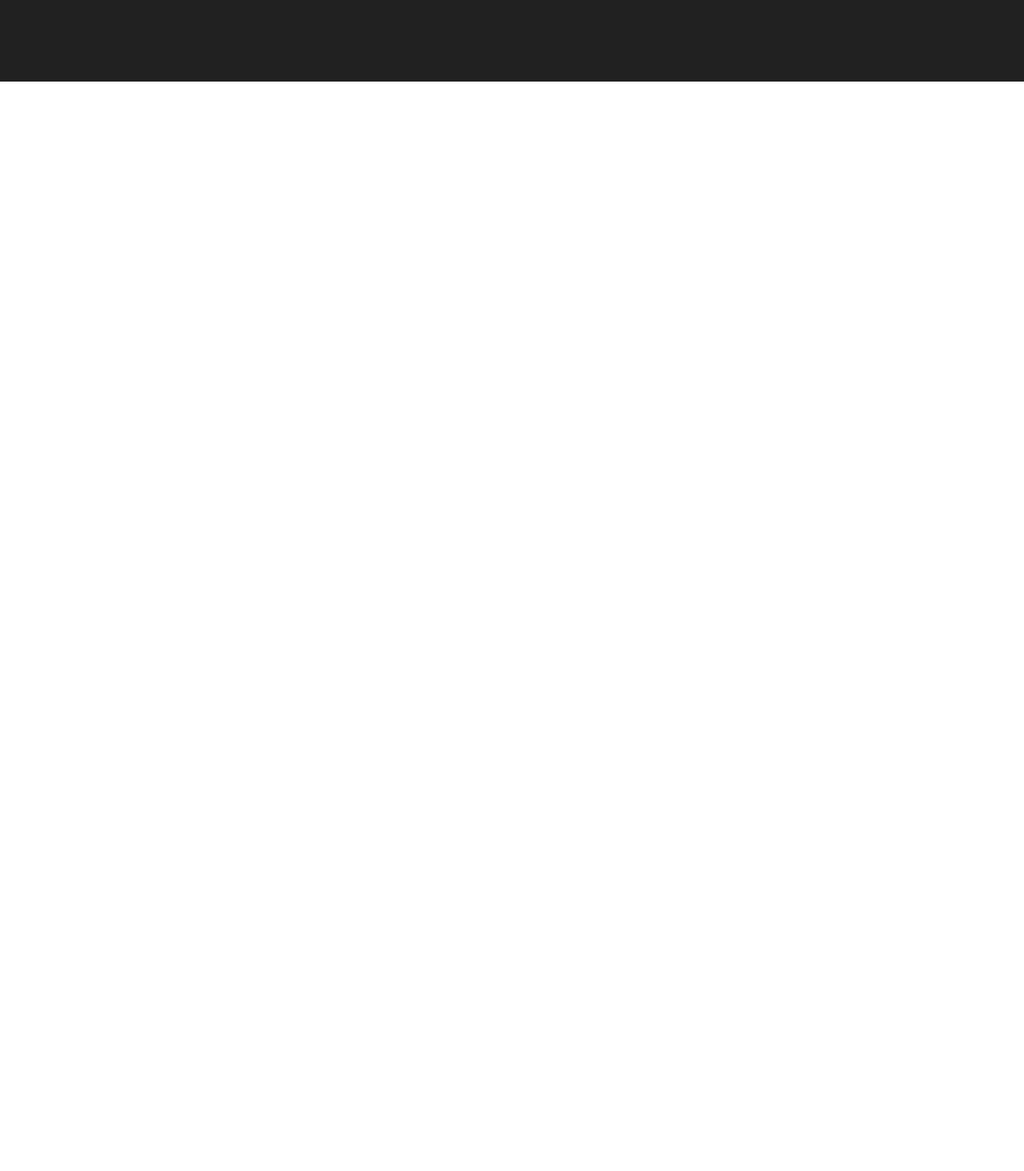
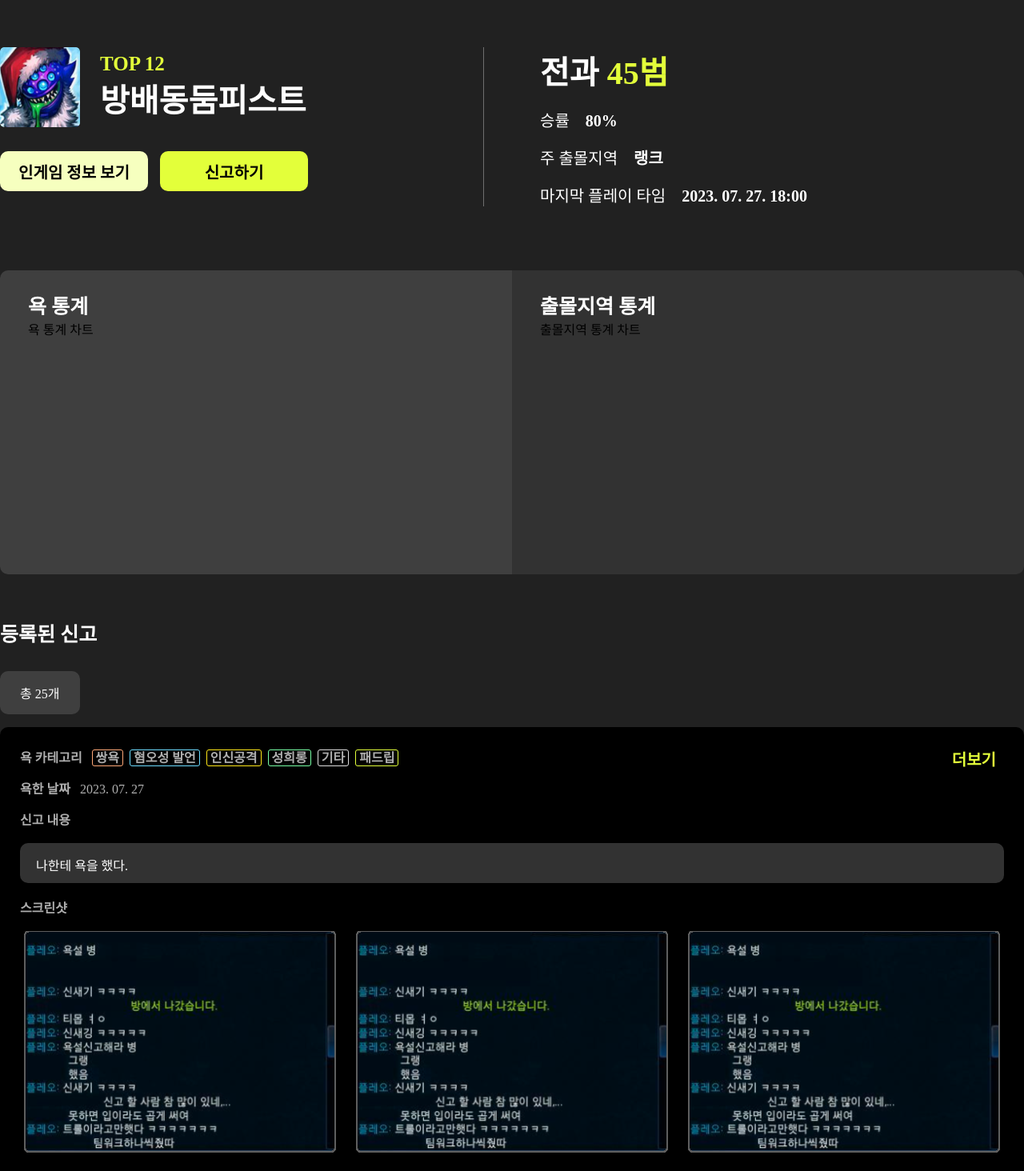
Before and after one commit to diedielolorg/diediefrontend, a React (Create React App) app: page /userinfo in a window 1280 px wide. Shown: the part 104-1568 px from the top of the page at 80% size. Before the commit the page ends 800 px from the top, so only its background shows below. Built offline with nearby package versions, Linux system fonts and the light colour scheme; a web font is replaced by a local one.

Commit message:
Design : 유저 정보 페이지 레이아웃 작업 완료

```diff
--- /dev/null
+++ b/src/assets/index.js
@@ -0,0 +1,5 @@
+import ScreenShot from './ScreenShot.svg'
+import temporaryImg from './temporaryImg.svg'
+import reportImg from './reportImg.svg'
+
+export { ScreenShot, temporaryImg, reportImg }
--- a/src/pages/UserInfo.tsx
+++ b/src/pages/UserInfo.tsx
@@ -1,7 +1,297 @@
 import React from 'react'
+import { styled } from 'styled-components'
+import { temporaryImg, reportImg } from '../assets'
 
 const UserInfo = () => {
-  return <div>{'UserInfo'}</div>
+  return (
+    <WrapDiv>
+      <InfoSection>
+        <div>
+          <UserInfoDiv>
+            <img src={temporaryImg} alt={''} />
+            <div>
+              <h2>{'TOP 12'}</h2>
+              <h1>{'방배동둠피스트'}</h1>
+            </div>
+          </UserInfoDiv>
+          <UserBtnDiv>
+            <button type={'button'}>{'인게임 정보 보기'}</button>
+            <button type={'button'}>{'신고하기'}</button>
+          </UserBtnDiv>
+        </div>
+        <UserRecordDiv>
+          <h1>
+            {'전과'} <strong>{'45범'}</strong>
+          </h1>
+          <h3>
+            {'승률'} <strong>{'80%'}</strong>
+          </h3>
+          <h3>
+            {'주 출몰지역'} <strong>{'랭크'}</strong>
+          </h3>
+          <h3>
+            {'마지막 플레이 타임'} <strong>{'2023. 07. 27. 18:00'}</strong>
+          </h3>
+        </UserRecordDiv>
+      </InfoSection>
+
+      <ChartSection>
+        <SwearWordsDiv>
+          <h2>{'욕 통계'}</h2>
+          <div>{'욕 통계 차트'}</div>
+        </SwearWordsDiv>
+        <RegionDiv>
+          <h2>{'출몰지역 통계'}</h2>
+          <div>{'출몰지역 통계 차트'}</div>
+        </RegionDiv>
+      </ChartSection>
+
+      <ReportSection>
+        <ReportCountDiv>
+          <h2>{'등록된 신고'}</h2>
+          <p>{'총 25개'}</p>
+        </ReportCountDiv>
+        <div>
+          <ReportInfoDiv>
+            {/* // TODO 더보기 옆 아이콘 img vs icon */}
+            <MoreBtn>{'더보기'}</MoreBtn>
+            <div>
+              <span>
+                <strong>{'욕 카테고리'}</strong>
+              </span>
+              <BadgeSpan category={'쌍욕'}>{'쌍욕'}</BadgeSpan>
+              <BadgeSpan category={'혐오성 발언'}>{'혐오성 발언'}</BadgeSpan>
+              <BadgeSpan category={'인신공격'}>{'인신공격'}</BadgeSpan>
+              <BadgeSpan category={'성희롱'}>{'성희롱'}</BadgeSpan>
+              <BadgeSpan category={'기타'}>{'기타'}</BadgeSpan>
+              <BadgeSpan category={'패드립'}>{'패드립'}</BadgeSpan>
+            </div>
+            <div>
+              <span>
+                <strong>{'욕한 날짜'}</strong>
+              </span>
+              <span>{'2023. 07. 27'}</span>
+            </div>
+            <div>
+              <span>
+                <strong>{'신고 내용'}</strong>
+              </span>
+              <p>{'나한테 욕을 했다.'}</p>
+              <span>
+                <strong>{'스크린샷'}</strong>
+              </span>
+              <ReportImgDiv>
+                <img src={reportImg} alt={''} />
+                <img src={reportImg} alt={''} />
+                <img src={reportImg} alt={''} />
+              </ReportImgDiv>
+            </div>
+          </ReportInfoDiv>
+          <PaginationDiv>{/* 페이지네이션 */}</PaginationDiv>
+        </div>
+      </ReportSection>
+    </WrapDiv>
+  )
 }
 
 export default UserInfo
+
+const WrapDiv = styled.div`
+  padding-top: 75px;
+  p,
+  span,
+  h1,
+  h2,
+  h3 {
+    color: ${({ theme }) => theme.color.white};
+  }
+  h1 {
+    font-size: 40px;
+    font-weight: 700;
+  }
+  h2 {
+    font-size: 25px;
+    font-weight: 700;
+  }
+  h3 {
+    font-size: 20px;
+  }
+  strong {
+    font-weight: 700;
+  }
+`
+
+const InfoSection = styled.section`
+  display: flex;
+  & > div {
+    width: 50%;
+  }
+  & > div:nth-child(1) {
+    border-right: 1px solid ${({ theme }) => theme.gray.SF};
+  }
+`
+
+const ChartSection = styled.section`
+  height: 380px;
+  margin-top: 80px;
+  display: flex;
+  & > div {
+    width: 50%;
+    padding: 25px 35px;
+  }
+`
+
+const ReportSection = styled.section`
+  margin-top: 55px;
+  display: flex;
+  flex-direction: column;
+`
+
+const UserInfoDiv = styled.div`
+  display: flex;
+  align-items: center;
+  img {
+    width: 100px;
+    height: 100px;
+    border-radius: 5px;
+  }
+  div {
+    width: 100%;
+    padding: 0 25px;
+  }
+  div > h2 {
+    color: ${({ theme }) => theme.green.basic};
+  }
+`
+
+const UserBtnDiv = styled.div`
+  margin-top: 30px;
+  display: flex;
+  gap: 15px;
+  button {
+    width: 185px;
+    height: 50px;
+    border-radius: 10px;
+    font-size: 20px;
+    font-weight: 700;
+  }
+  button:nth-child(1) {
+    background: ${({ theme }) => theme.green.light};
+  }
+  button:nth-child(2) {
+    background: ${({ theme }) => theme.green.basic};
+  }
+`
+
+const UserRecordDiv = styled.div`
+  margin-left: 70px;
+  display: flex;
+  flex-direction: column;
+  gap: 18px;
+  h2 {
+    margin-bottom: 25px;
+  }
+  h1 > strong {
+    color: ${({ theme }) => theme.green.basic};
+  }
+  h3 > strong {
+    margin-left: 15px;
+  }
+`
+
+const SwearWordsDiv = styled.div`
+  border-radius: 10px 0px 0px 10px;
+  background: ${({ theme }) => theme.gray.TF};
+`
+
+const RegionDiv = styled.div`
+  border-radius: 0px 10px 10px 0px;
+  background: ${({ theme }) => theme.gray.TT};
+`
+
+const ReportCountDiv = styled.div`
+  p {
+    width: 100px;
+    margin-top: 30px;
+    margin-bottom: 16px;
+    padding: 15px 25px;
+    background: ${({ theme }) => theme.gray.TF};
+    border-radius: 10px;
+  }
+`
+
+const ReportInfoDiv = styled.div`
+  padding: 25px;
+  position: relative;
+  display: flex;
+  flex-direction: column;
+  gap: 15px;
+  border-radius: 10px;
+  background-color: ${({ theme }) => theme.color.black};
+  span {
+    color: ${({ theme }) => theme.gray.AE};
+  }
+  p {
+    height: 50px;
+    padding: 15px 20px;
+    border-radius: 10px;
+    background: ${({ theme }) => theme.gray.TT};
+    color: ${({ theme }) => theme.color.white};
+    white-space: nowrap;
+    overflow: hidden;
+    text-overflow: ellipsis;
+  }
+  div > span:nth-child(1) {
+    margin-right: 12px;
+  }
+  & > div:nth-child(4) {
+    display: flex;
+    flex-direction: column;
+    gap: 18px;
+  }
+`
+
+const MoreBtn = styled.button`
+  position: absolute;
+  right: 35px;
+  color: ${({ theme }) => theme.green.basic};
+  font-size: 20px;
+  font-weight: 600;
+  background: transparent;
+`
+
+const BadgeSpan = styled.span<{ category: string }>`
+  margin-right: 8px;
+  padding: 1px 4px;
+  font-weight: 700;
+  border-radius: 3px;
+  color: red;
+  /* // TODO 현재 AE 컬러가 우선적용되고 있는데 이후 컴포넌트 분리하면 color 적용 확인해볼것 */
+  border: 1px solid
+    ${({ category, theme }) =>
+      category === '쌍욕'
+        ? theme.color.orange
+        : category === '혐오성 발언'
+        ? theme.color.blue
+        : category === '인신공격'
+        ? theme.color.yellow
+        : category === '성희롱'
+        ? theme.green.neon
+        : category === '기타'
+        ? theme.gray.DE
+        : theme.green.basic};
+`
+
+const ReportImgDiv = styled.div`
+  display: flex;
+  gap: 15px;
+  img {
+    width: 400px;
+    height: 285px;
+    object-fit: cover;
+  }
+`
+
+const PaginationDiv = styled.div`
+  //
+`
```
Also changed, not shown: src/assets/reportImg.svg (added), src/assets/temporaryImg.svg (added).
